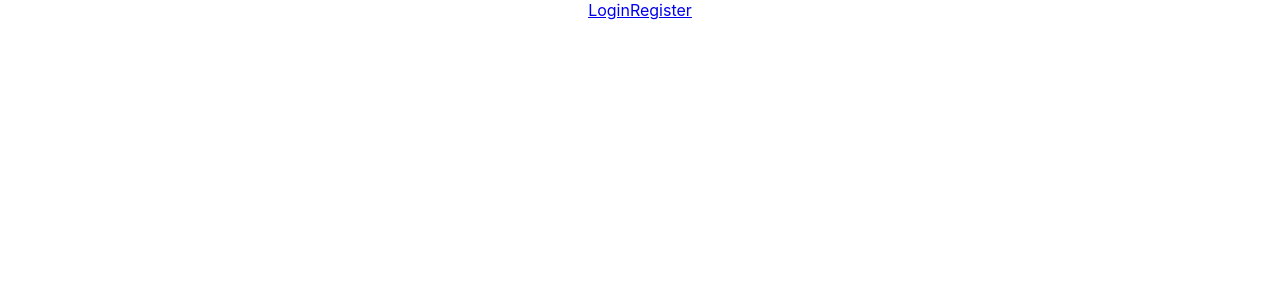
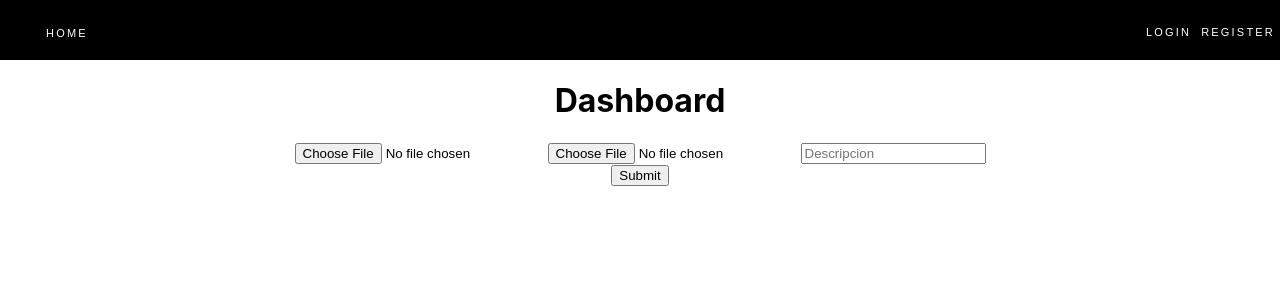
Before and after one commit to idatis-org/Solidartist, a React (Create React App) app: page /user/1 in a window 1280 px wide. Before the commit this address had no page. Shown: the top 300 px of the page. Built offline with nearby package versions, Linux system fonts and the light colour scheme.

Commit message:
Dashboard logic and component

```diff
--- a/package.json
+++ b/package.json
@@ -10,6 +10,7 @@
     "jwt-decode": "^3.1.2",
     "react": "^18.2.0",
     "react-dom": "^18.2.0",
+    "react-icons": "^4.4.0",
     "react-router-dom": "^6.3.0",
     "react-scripts": "5.0.1",
     "web-vitals": "^2.1.4"
--- a/src/App.js
+++ b/src/App.js
@@ -16,13 +16,13 @@ function App() {
         <BrowserRouter>
           <Header />
           <Routes>
-          <Route
+            <Route
               path="/"
-              element={<Home/>}
+              element={<Home />}
             />
             <Route
               path="/register"
-              element={<Register/>}
+              element={<Register />}
             />
             <Route
               path="/login"
@@ -30,6 +30,10 @@ function App() {
             />
             <Route
               path="/:alias"
+              element={<Profile />}
+            />
+            <Route
+              path="/user/:alias"
               element={<Profile />}
             />
           </Routes>
--- /dev/null
+++ b/src/components/Dashboard/index.js
@@ -0,0 +1,24 @@
+import React from 'react';
+
+export default function Dashboard() {
+
+    const handleSubmit = (e) => {
+        e.preventDefault()
+    }
+
+    return (
+        <>
+            <h1>Dashboard</h1>
+            <form onSubmit={handleSubmit}>
+                <div>
+
+                    <input type="file" placeholder='Imagen de perfil' />
+                    <input type="file" placeholder='Imagen de perfil' />
+                    <input type="textarea" placeholder='Descripcion' />
+                </div>
+                <button>Submit</button>
+
+            </form>
+        </>
+    )
+}
--- a/src/components/Header/Header.css
+++ b/src/components/Header/Header.css
@@ -0,0 +1,49 @@
+nav {
+    width: 100%;
+    background-color: black;
+}
+
+.logo {
+    line-height: 60px;
+    float: left;
+    margin: 0px 46px;
+    color: #fff !important;
+    font-weight: bold;
+    font-size: 20px;
+    letter-spacing: 2px;
+}
+
+nav .menu ul {
+    line-height: 60px;
+    list-style: none;
+    background: rgba(0, 0, 0, 0);
+    overflow: hidden;
+    color: #fff !important;
+    padding: 0;
+    text-align: right;
+    margin: 0;
+
+    -webkit-transition: all 0.5s ease;
+    -moz-transition: all 0.5s ease;
+    -o-transition: all 0.5s ease;
+    transition: all 0.5s ease;
+}
+
+.navbar-link {
+    text-decoration: none;
+    color: #fff !important;
+
+    font-family: "Montserrat", Sans-serif;
+    font-size: 11px;
+    font-weight: 400;
+    text-transform: uppercase;
+    line-height: 20.4px;
+    letter-spacing: 2.2px;
+}
+
+nav .menu ul li {
+    display: inline-block;
+    box-sizing: border-box;
+    text-align: center;
+    margin: 0 5px;
+}
--- a/src/components/Header/index.js
+++ b/src/components/Header/index.js
@@ -4,34 +4,64 @@ import useUser from "hooks/useUser";
 import "./Header.css"
 
 export default function Header() {
-    const { isLogged, logout } = useUser()
+    const { isLogged, logout, userInfo } = useUser()
 
-    const handleClick = e => {
+    const handleLogout = e => {
         e.preventDefault()
         logout()
+    }
+
+    const handleProfile = () => {
+
     }
 
     //Changes the Login button for a Log out button depending on the state
     const renderLoginButton = () => {
         return !isLogged ?
             <>
-                <Link to="/login">
+                <li>
+                    <Link className="navbar-link" to="/login">
                         Login
                     </Link>
-                <Link to="/register">
+                </li>
+                <li>
+                    <Link className="navbar-link" to="/register">
                         Register
                     </Link>
+                </li>
             </>
-            : <Link to="#" onClick={handleClick}>
+            : <>
+                <li>
+                    <Link className="navbar-link" to={`/user/${userInfo && userInfo.alias}`} onClick={handleProfile}>
+                        Profile
+                    </Link>
+                </li>
+                <li>
+                    <Link className="navbar-link" to="#" onClick={handleLogout}>
                         Log out
                     </Link>
+                </li>
+            </>
     }
 
     const content = renderLoginButton()
 
     return (
         <header className="f-header">
+            <nav>
+                <div className="menu-icon">
+
+                </div>
+                <div className="logo">
+                    {/* <img src="imgs/invert-logo-webion.webp" alt="logo" /> */}
+                    <Link className="navbar-link" to="/">HOME</Link>
+                </div>
+                <div className="menu">
+                    <ul>
                         {content}
+                    </ul>
+                </div>
+            </nav>
         </header>
     );
 }
--- a/src/components/Login/index.js
+++ b/src/components/Login/index.js
@@ -1,9 +1,19 @@
-import React from 'react';
+import React, { useState } from 'react';
 import { Formik, Field, Form, ErrorMessage } from 'formik';
 import useUser from 'hooks/useUser';
 import { useNavigate } from 'react-router-dom';
-const validateFields = () => {
+const validateFields = (values) => {
+    const errors = {};
+    if (!values.username) {
+        errors.username = 'Required username';
+    }
+    if (!values.password) {
+        errors.password = 'Required password';
+    }
 
+    console.log(errors)
+
+    return errors;
 }
 
 const initialValues = {
@@ -12,12 +22,33 @@ const initialValues = {
 }
 
 export default function Login() {
-    const { login, isLoginLoading, hasLoginError, isLogged } = useUser();
+    const { login, isLoginLoading, isLogged } = useUser();
+    //, setStatus] = useState({ databaseError: '' })
     let navigate = useNavigate()
 
-    if(isLogged && !isLoginLoading){
-        navigate('/')
+    if (isLogged && !isLoginLoading) {
+        navigate('/', { replace: true })
     }
+
+    const renderForm = ({ errors, isSubmitting, values, status }) => (
+        <Form className='form'>
+            <label htmlFor="username">
+                Usuario:
+            </label>
+            <Field type="text" className={errors.password ? 'error' : ''} placeholder='Username' name="username" value={values.username} />
+            <ErrorMessage name="username" component="small" className="form-errors" />
+
+            <label htmlFor="password">
+                Contraseña:
+            </label>
+            <Field type="password" className={errors.password ? 'error' : ''} placeholder='Password' name="password" value={values.password} />
+            <ErrorMessage name="password" component="small" className="form-errors" />
+
+            <button type="submit" className="submit-btn" disabled={isSubmitting && !status}>Login</button>
+            <ErrorMessage name="generic" component="small" className="form-errors" />
+            {status && status.databaseError && (<p>{status.databaseError}</p>)}
+        </Form>
+    )
 
     return (
         <>
@@ -26,38 +57,15 @@ export default function Login() {
                 <Formik
                     initialValues={initialValues}
                     validate={validateFields}
-                    onSubmit={(values, { setFieldError }) => {
+                    onSubmit={(values, { setStatus }) => {
                         const body = {
                             username: values.username,
                             password: values.password
                         }
-                        return login(body)
-                            .catch(() => {
-                                setFieldError('generic', 'Revisa los campos e intentalo de nuevo')
-                            })
+                        login(body, setStatus)
                     }}
                 >
-                    {
-                        ({ errors, isSubmitting, values }) => (
-                            <Form className='form'>
-                                <label htmlFor="username">
-                                    Usuario:
-                                </label>
-                                <Field type="text" className={errors.password ? 'error' : ''} placeholder='Username' name="username" value={values.username} />
-                                <ErrorMessage name="username" component="small" className="form-errors" />
-
-                                <label htmlFor="password">
-                                    Contraseña:
-                                </label>
-                                <Field type="password" className={errors.password ? 'error' : ''} placeholder='Password' name="password" value={values.password} />
-                                <ErrorMessage name="password" component="small" className="form-errors" />
-
-                                <button type="submit" className="submit-btn" disabled={isSubmitting}>Login</button>
-                                <ErrorMessage name="generic" component="small" className="form-errors" />
-                            </Form>
-                        )
-                    }
-
+                    {renderForm}
                 </Formik>
             </div>
         </>
--- a/src/context/UserContext.js
+++ b/src/context/UserContext.js
@@ -1,4 +1,4 @@
-import React, { useState } from 'react';
+import React, { useEffect, useState } from 'react';
 import jwt_decode from "jwt-decode";
 
 const Context = React.createContext({})
@@ -7,6 +7,7 @@ export function UserContextProvider({ children }) {
     const [token, setToken] = useState(() => window.sessionStorage.getItem('token'))
     const [userInfo, setUserInfo] = useState({ id: null, username: '', role: null, alias: '' })
 
+    useEffect(() => {
         if (token) {
             const decoded = jwt_decode(token);
 
@@ -17,6 +18,8 @@ export function UserContextProvider({ children }) {
                 alias: decoded.alias
             })
         }
+    }, [token])
+
 
     return <Context.Provider value={{ token, setToken, userInfo }}>
         {children}
--- a/src/hooks/useUser.js
+++ b/src/hooks/useUser.js
@@ -4,12 +4,12 @@ import LoginService from 'services/login';
 
 export default function useUser() {
     //Token in the context
-    const { token, setToken } = useContext(UserContext);
+    const { token, setToken, userInfo } = useContext(UserContext);
     const [state, setState] = useState({ loading: false, error: false })
 
-    const login = useCallback((username, password) => {
+    const login = useCallback(({ username, password }, setStatus) => {
         setState({ loading: true, error: false })
-        LoginService({username, password})
+        LoginService({ username, password })
             .then(jwt => {
                 window.sessionStorage.setItem('token', jwt);
                 setToken(jwt)
@@ -17,7 +17,8 @@ export default function useUser() {
             })
             .catch(error => {
                 window.sessionStorage.removeItem('token');
-                console.log(error);
+                console.log("Error catch login: " + error);
+                setStatus({ databaseError: 'Revisa los campos e intentalo de nuevo' })
                 setState({ loading: false, error: true })
             })
     }, [setToken])
@@ -32,6 +33,7 @@ export default function useUser() {
         isLogged: Boolean(token),
         isLoginLoading: state.loading,
         hasLoginError: state.error,
+        userInfo,
         login,
         logout
     }
--- a/src/pages/Profile/index.js
+++ b/src/pages/Profile/index.js
@@ -1,11 +1,20 @@
 import Profile from "components/Profile";
+import Dashboard from "components/Dashboard";
 import React from "react";
-import { useParams } from "react-router-dom";
+import { useParams, useLocation } from "react-router-dom";
 
 export default function ProfilePage() {
     const { alias } = useParams();
+    const location = useLocation();
+
+    //Shows the Dashboard or the Profile depending on the url and if the user is logged in or not
+    const conditionalRendering = () => {
+        return location.pathname === `/user/${alias}` ? <Dashboard /> : <Profile alias={alias} />
+    }
 
     return (
-        <Profile alias={alias} />
+        <>
+            {conditionalRendering()}
+        </>
     )
 }
--- a/src/services/login.js
+++ b/src/services/login.js
@@ -1,6 +1,6 @@
 import { API_URL } from './settings'
 
-export default function LoginService({ username, password }) {
+export default function LoginService(username, password) {
     return fetch(`${API_URL}/user/login`, {
         method: 'POST',
         headers: {
```
Also changed, not shown: src/components/Dashboard/Dashboard.css (added), 2 other files (tests, documents, lock files or other folders). Lines whose indentation alone changed are shown as unchanged.
